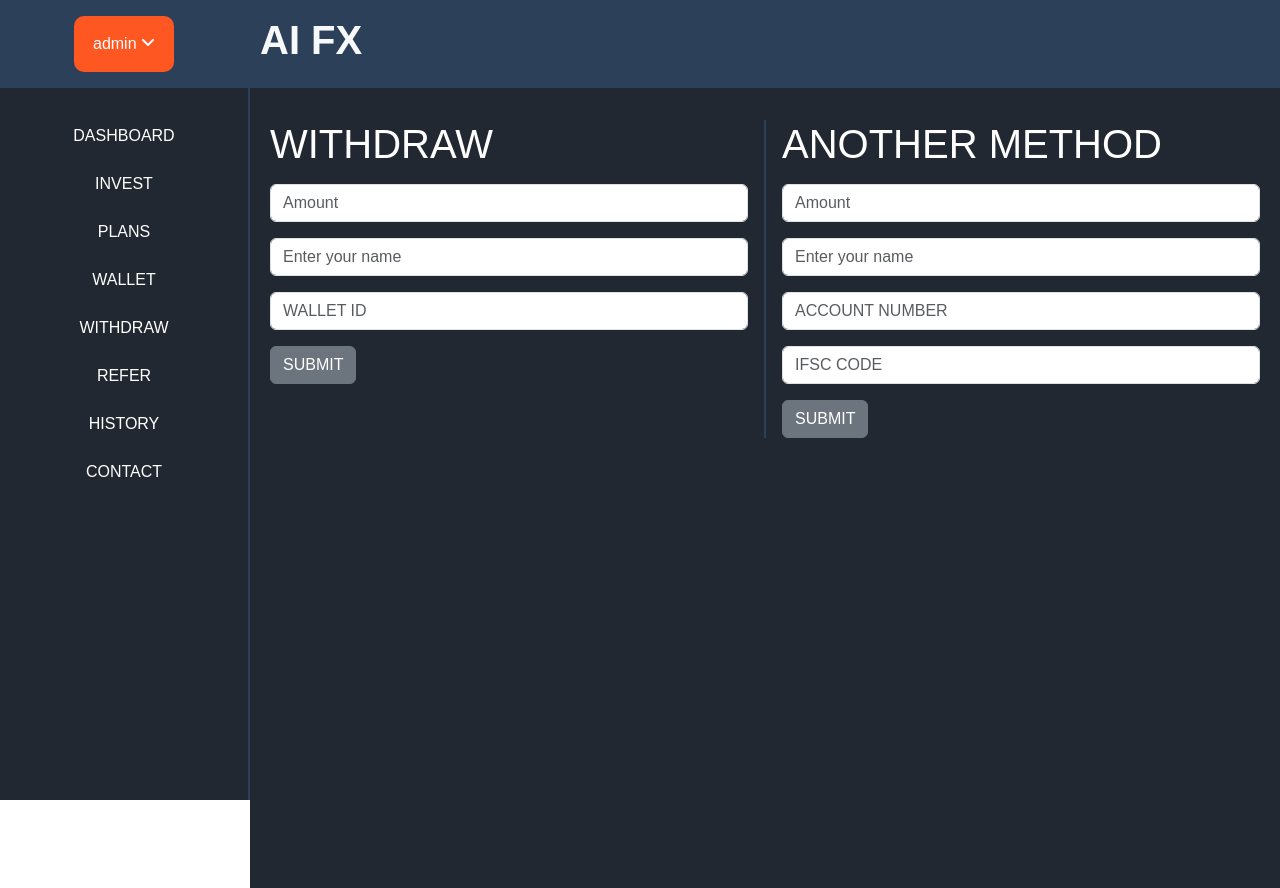
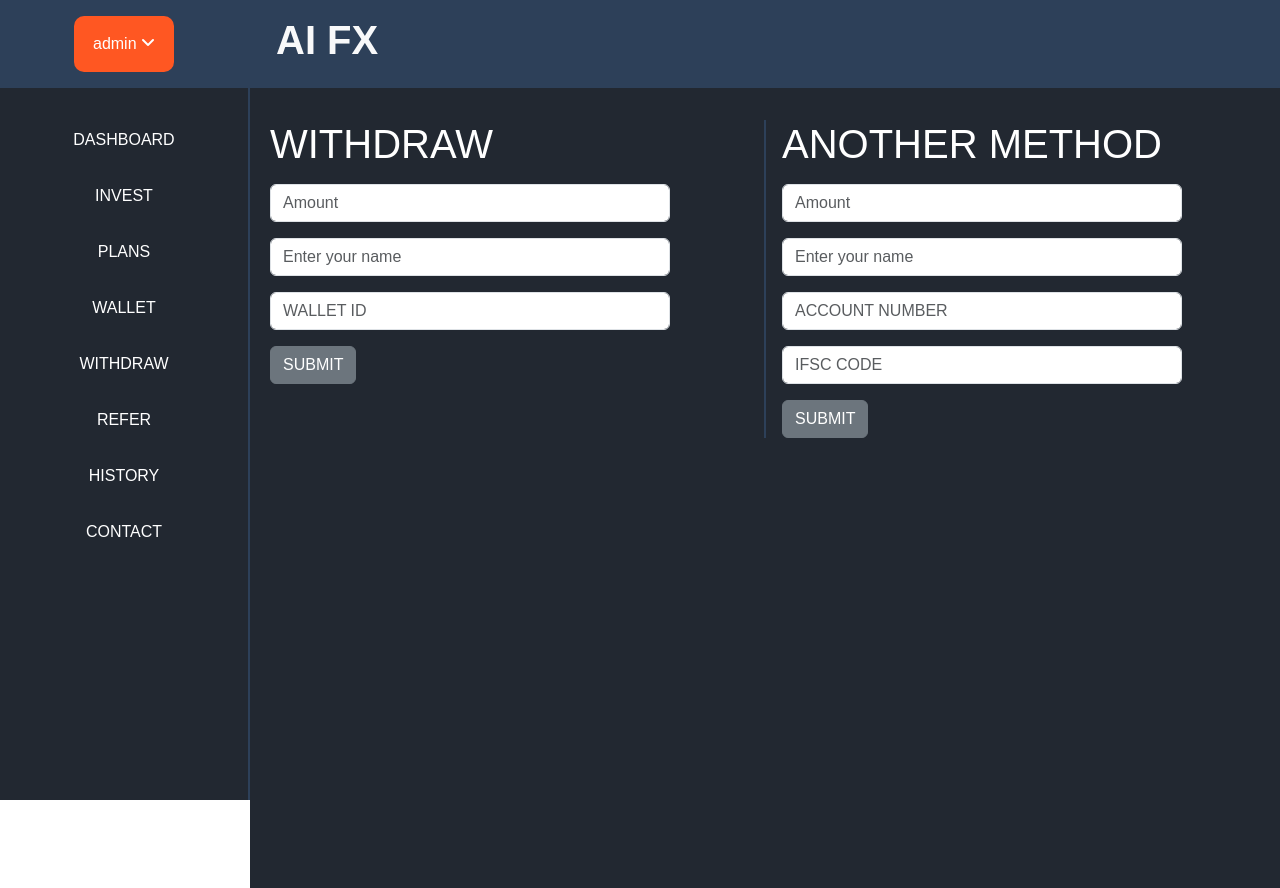
Before and after one commit to gauthamkrishna1312/project_trading, a Django app: page /withdraw/ in a window 1280 px wide. Run offline with Django 4.2, Linux system fonts and the light colour scheme; a user stored in the database is signed in; some libraries are stand-ins or nearby versions.

Commit message:
made some ui changes

```diff
--- a/templates/mod/membersactive.html
+++ b/templates/mod/membersactive.html
@@ -8,6 +8,8 @@ ADMIN ACTIVE USERS
 <div>
 <h1> ACTIVE USERS</h1>
 <br>
+<div style="overflow-y: scroll;">
+
 <table class="table table-dark table-striped">
     <thead>
       <tr>
@@ -36,4 +38,6 @@ ADMIN ACTIVE USERS
       {% endfor %}
     </tbody>
   </table>
+</div>
+
 {% endblock %}
--- a/templates/mod/payments.html
+++ b/templates/mod/payments.html
@@ -20,6 +20,7 @@ ADMIN PAYMENTS
     <li class="page-item"><a class="page-link text-light"  style="background-color: #222831;" href="{% url 'mod_payments' action='rejected' %}"> REJECTED  <i class="fa-solid fa-angles-right"></i></a></li>
   </ul>
 </nav>
+<div style="overflow-y: scroll;">
 
 <table class="table table-dark table-striped">
   <thead>
@@ -57,5 +58,5 @@ ADMIN PAYMENTS
     </tbody>
   </table>
 
-
+</div>
 {% endblock %}
--- a/templates/mod/withdraw.html
+++ b/templates/mod/withdraw.html
@@ -21,6 +21,7 @@ ADMIN WITHDRAW
     <li class="page-item"><a class="page-link text-light"  style="background-color: #222831;" href="{% url 'mod_withdraw' status='rejected' %}">REJECTED  <i class="fa-solid fa-angles-right"></i></a></li>
   </ul>
 </nav>
+<div style="overflow-y: scroll;">
 
 <table class="table table-dark table-striped">
   <thead>
@@ -66,4 +67,5 @@ ADMIN WITHDRAW
 
     </tbody>
   </table>
+  </div>
 {% endblock %}
--- a/templates/user/base.html
+++ b/templates/user/base.html
@@ -64,7 +64,7 @@ background-color: #ff5722;
    {% include 'user/navbar.html' %}
    <header class=" d-flex align-items-center" style="background-color: #2d4059; margin-left: 0; height: 88px;">
    <div style="width: 260px;"></div>
-    <h1 class="fw-bold text-light" >AI FX</h1>
+    <h1 class="fw-bold text-light ps-3" >AI FX</h1>
   </header>
     <div class="main-content" style="background-color: #222831; color: #fff; min-height: 100vh;">
         <button class="toggle-btn" id="sidebar-toggle-btn-2"><i class="fa-solid fa-bars"></i></button>
--- a/templates/user/navbar.html
+++ b/templates/user/navbar.html
@@ -32,43 +32,43 @@
 
     </div>
     <ul style=" background-color: #222831;" class="py-4">
-        <li class="list-item py-2">
-            <a href="{% url 'user_dashboard' %}">
+        <li class="list-item">
+            <a class="nav-item py-3" href="{% url 'user_dashboard' %}">
                 DASHBOARD
             </a>
         </li>
-          <li class="list-item py-2">
-              <a href="{% url 'payment' %}">
+          <li class="list-item">
+              <a class="nav-item py-3" href="{% url 'payment' %}">
                   INVEST
               </a>
           </li>
-          <li class="list-item py-2">
-              <a href="{% url 'plans' %}">
+          <li class="list-item">
+              <a class="nav-item py-3" href="{% url 'plans' %}">
                   PLANS
               </a>
           </li>
-          <li class="list-item py-2">
-              <a href="{% url 'profit' %}">
+          <li class="list-item">
+              <a class="nav-item py-3" href="{% url 'profit' %}">
                   WALLET
               </a>
           </li>
-          <li class="list-item py-2">
-            <a href="{% url 'withdraw' %}">
+          <li class="list-item">
+            <a class="nav-item py-3" href="{% url 'withdraw' %}">
                 WITHDRAW
             </a>
         </li>
-        <li class="list-item py-2">
-            <a href="{% url 'refer' %}">
+        <li class="list-item">
+            <a class="nav-item py-3" href="{% url 'refer' %}">
                 REFER
             </a>
         </li>
-        <li class="list-item py-2">
-            <a href="{% url 'history' action='payments' %}">
+        <li class="list-item">
+            <a class="nav-item py-3" href="{% url 'history' action='payments' %}">
                 HISTORY
             </a>
         </li>
-        <li class="list-item py-2">
-            <a href="{% url 'contact' %}">
+        <li class="list-item">
+            <a class="nav-item py-3" href="{% url 'contact' %}">
                 CONTACT
             </a>
         </li>
--- a/templates/user/withdraw.html
+++ b/templates/user/withdraw.html
@@ -9,7 +9,7 @@ WITHDRAW
     <div class="row">
         <div class="col-md px-3 my-3">
         <h1 class="text-white"> WITHDRAW </h1>
-        <form method="POST">
+        <form method="POST" style="max-width: 400px;">
             {% csrf_token %}
 
             <input type="text" class="form-control my-3" id="formGroupExampleInput" placeholder="Amount" name="withdraw_amount">
@@ -23,7 +23,7 @@ WITHDRAW
     <div class="col-md px-3 djhrjh my-3">
         <h1 class="text-white">ANOTHER METHOD</h1>
 
-        <form method="POST">
+        <form method="POST" style="max-width: 400px;">
             {% csrf_token %}
 
             <input type="text" class="form-control my-3" id="formGroupExampleInput" placeholder="Amount" name="withdraw_amount">
```
Also changed, not shown: templates/mod/addprofit.html (+19 -7 lines), templates/mod/admbase.html (+13 -2 lines), templates/user/refer.html (+15 -0 lines), db.sqlite3.
